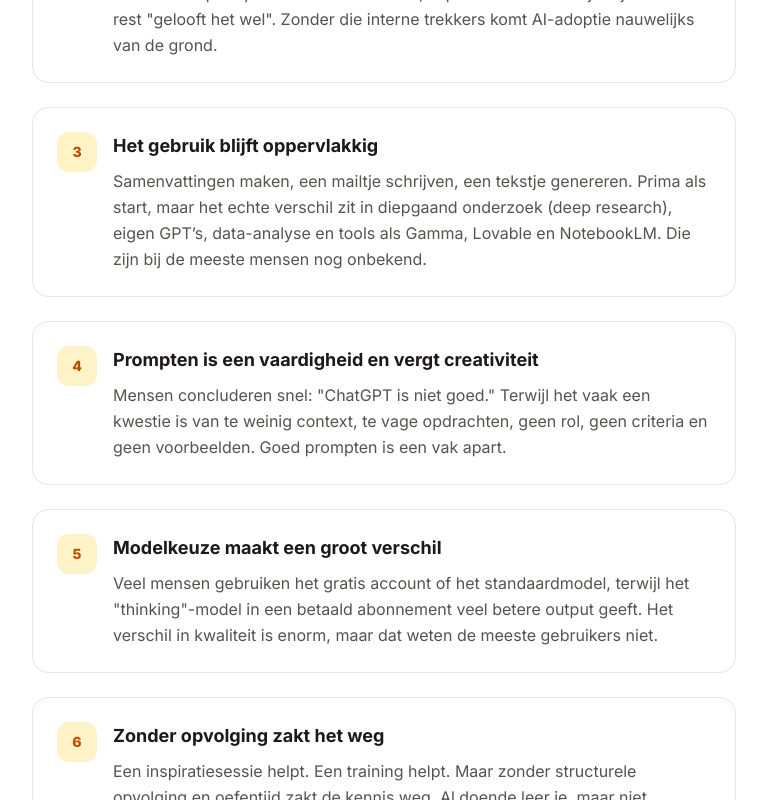
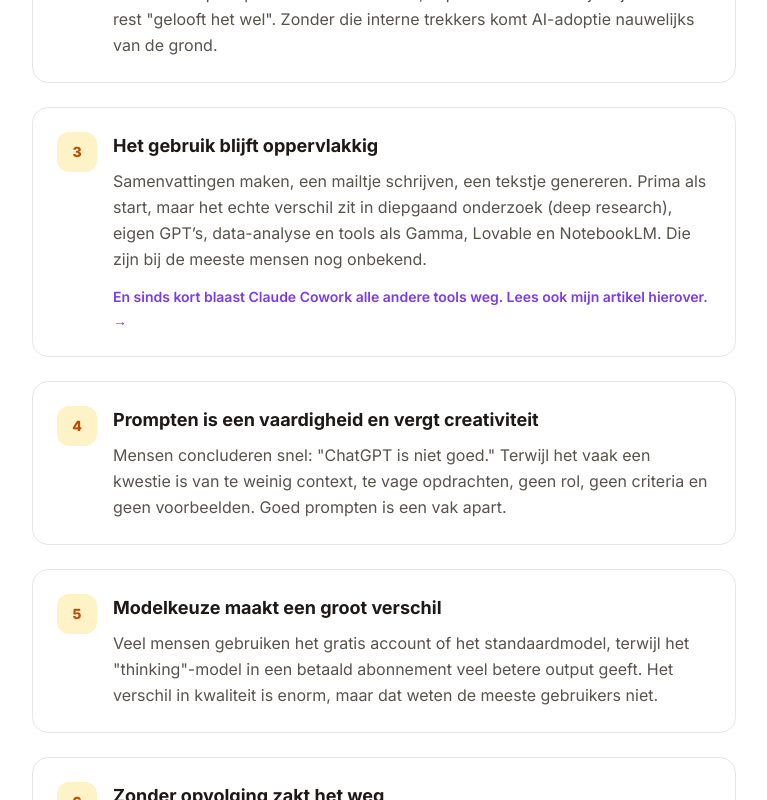
Before and after one commit to erikvanderveen72/erikvanderveen, a Next.js app: page /artikelen/10-redenen-ai-niet-snel in a window 1280 px wide. Shown: the part 1360-2160 px from the top of the page, without its empty margins (256-1023 px from the left). Built offline with nearby package versions, Linux system fonts and the light colour scheme.

Commit message:
Link naar Cowork-artikel toevoegen bij reden 3

```diff
--- a/src/app/artikelen/10-redenen-ai-niet-snel/page.tsx
+++ b/src/app/artikelen/10-redenen-ai-niet-snel/page.tsx
@@ -33,6 +33,7 @@ const redenen = [
     nummer: 3,
     titel: 'Het gebruik blijft oppervlakkig',
     tekst: 'Samenvattingen maken, een mailtje schrijven, een tekstje genereren. Prima als start, maar het echte verschil zit in diepgaand onderzoek (deep research), eigen GPT\u2019s, data-analyse en tools als Gamma, Lovable en NotebookLM. Die zijn bij de meeste mensen nog onbekend.',
+    link: { href: '/artikelen/claude-cowork', label: 'En sinds kort blaast Claude Cowork alle andere tools weg. Lees ook mijn artikel hierover.' },
   },
   {
     nummer: 4,
@@ -185,6 +186,13 @@ export default function AIAdoptieArtikel() {
                   <div>
                     <h2 className="text-lg font-bold text-stone-900 mb-2">{reden.titel}</h2>
                     <p className="text-stone-600 leading-relaxed">{reden.tekst}</p>
+                    {'link' in reden && reden.link && (
+                      <p className="mt-3">
+                        <Link href={reden.link.href} className="text-primary font-semibold text-sm hover:underline">
+                          {reden.link.label} &rarr;
+                        </Link>
+                      </p>
+                    )}
                   </div>
                 </div>
               </div>
```
